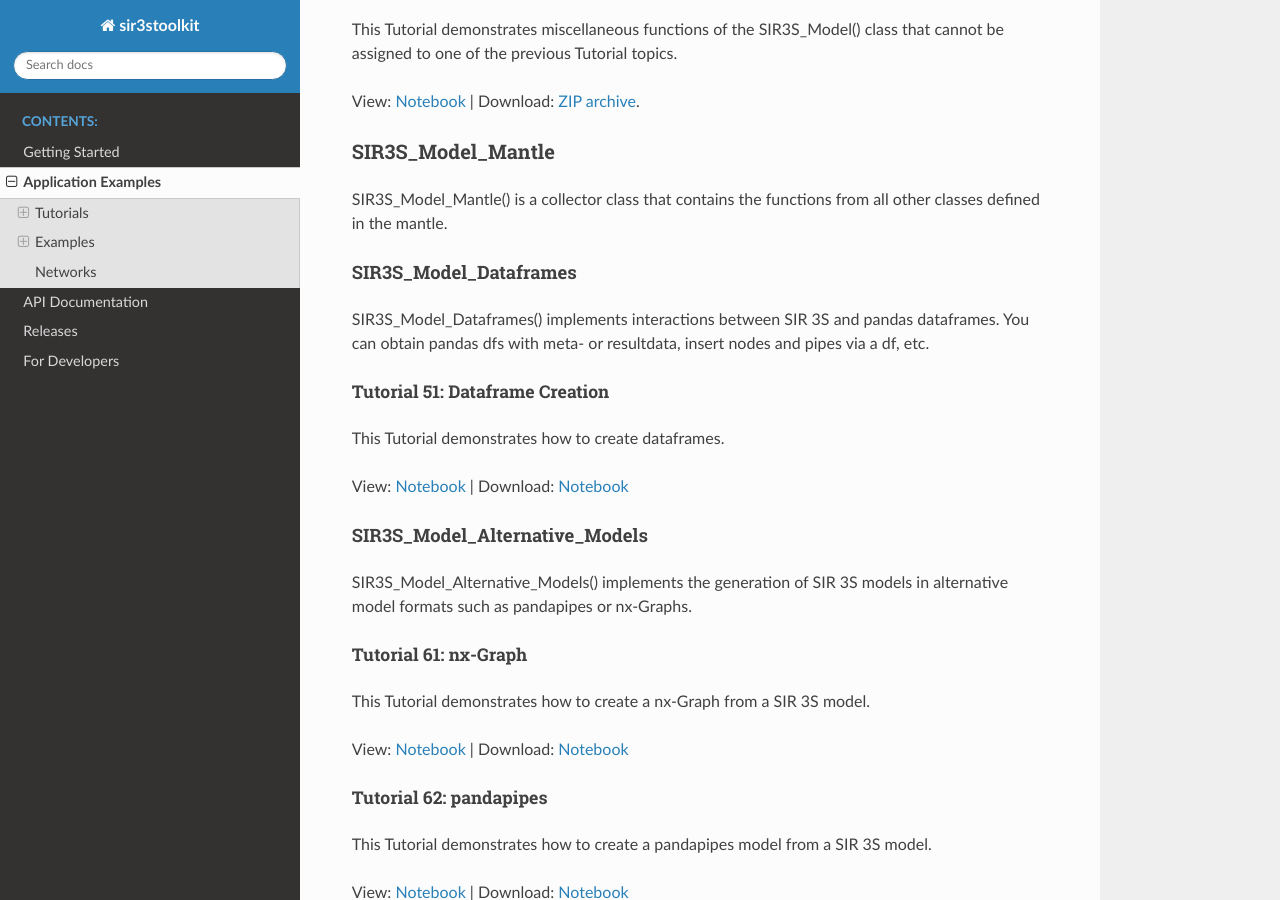
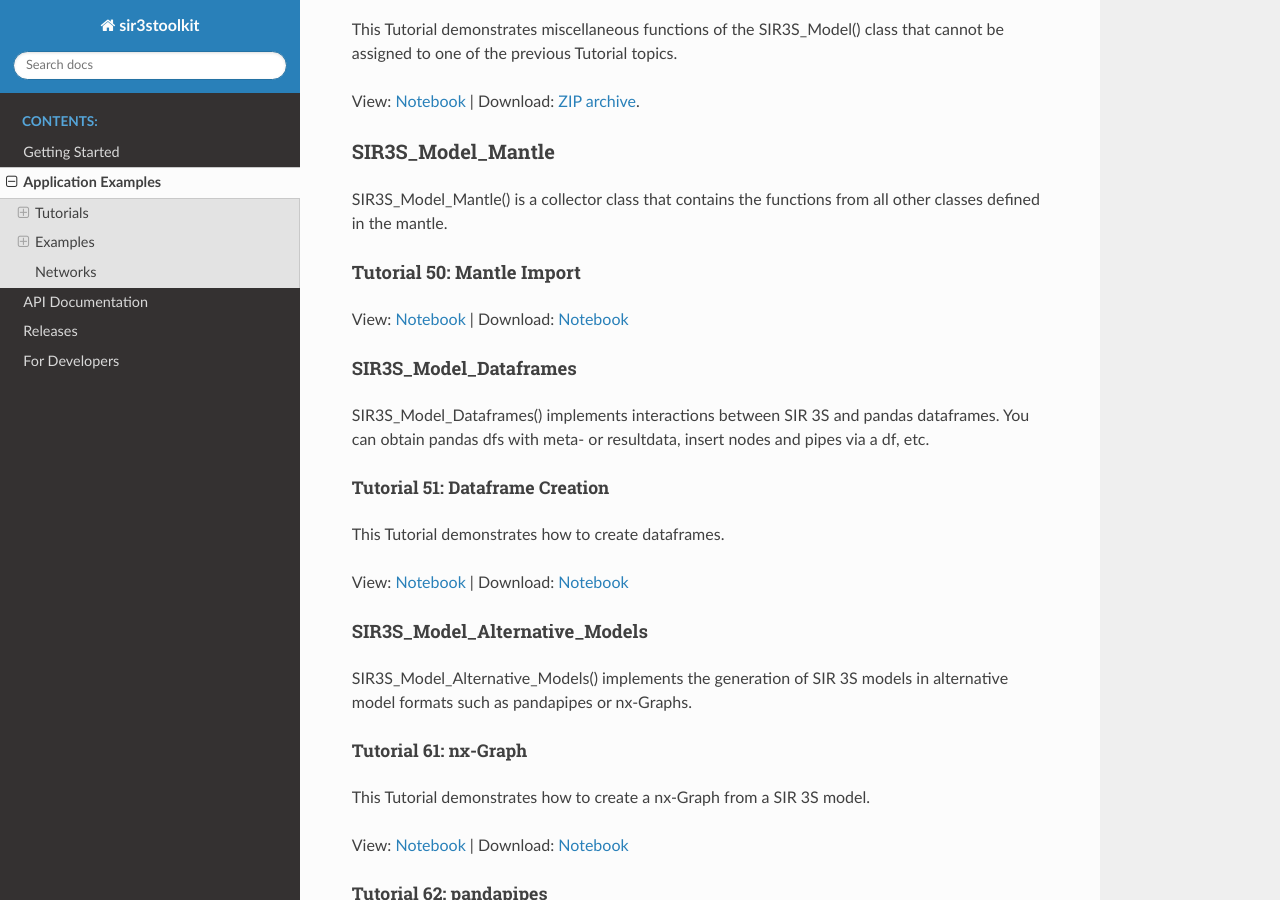
Before and after one commit to 3SConsult/sir3stoolkit, a Sphinx documentation site: the page built from docs/source/examples.rst, in a window 1280 px wide and 900 px high, scrolled down 1933 px. Built offline with Sphinx 7.4.7 and the Read the Docs theme 3.1.0, drawn with Linux system fonts in a browser that asks for light colours; pages that are not in the unit, such as notebooks, are missing from menus.

Commit message:
Documentation: T50

```diff
--- a/docs/source/examples.rst
+++ b/docs/source/examples.rst
@@ -109,7 +109,9 @@ SIR3S_Model_Mantle() is a collector class that contains the functions from all o
 .. _Ttu50-59:
 
 Tutorial 50: Mantle Import
-""""""""""""""""""""""""""
+^^^^^^^^^^^^^^^^^^^^^^^^^^
+
+View: `Notebook <tutorials/SIR3S_Model_Mantle/ToolkitTutorial050.html>`_ | Download: `Notebook <tutorials/SIR3S_Model_Mantle/ToolkitTutorial050.html>`_
 
 SIR3S_Model_Dataframes
 ^^^^^^^^^^^^^^^^^^^^^^
```
